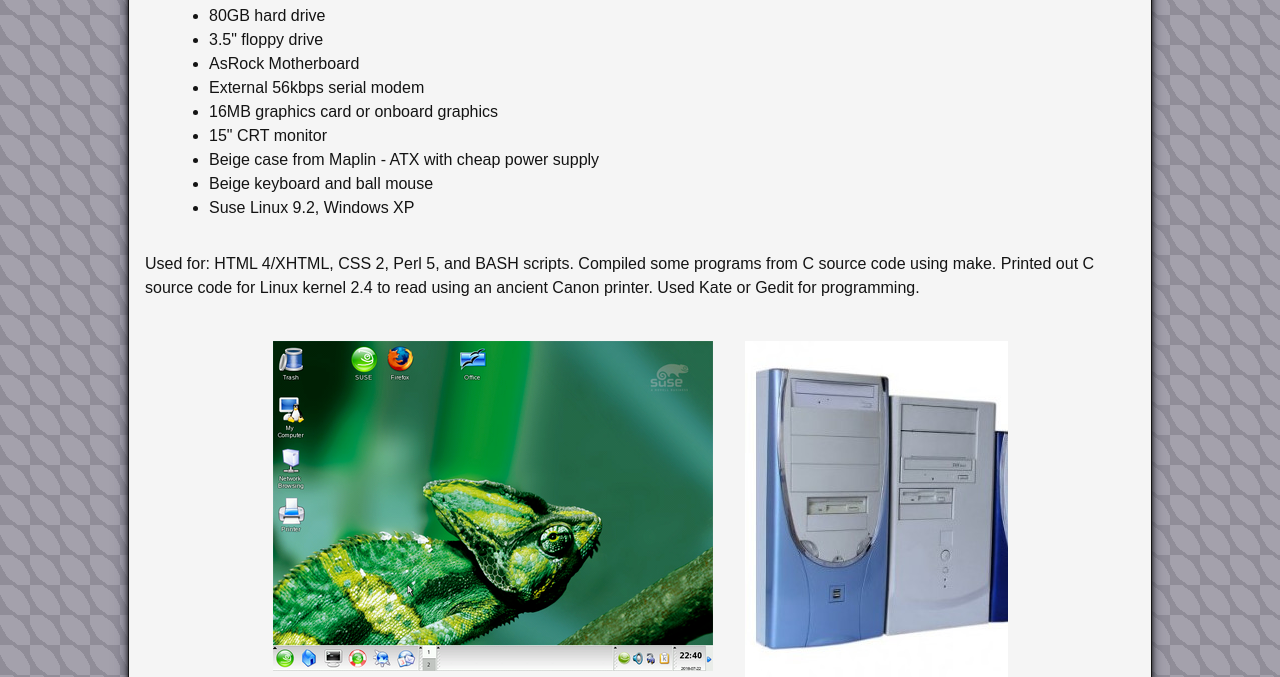
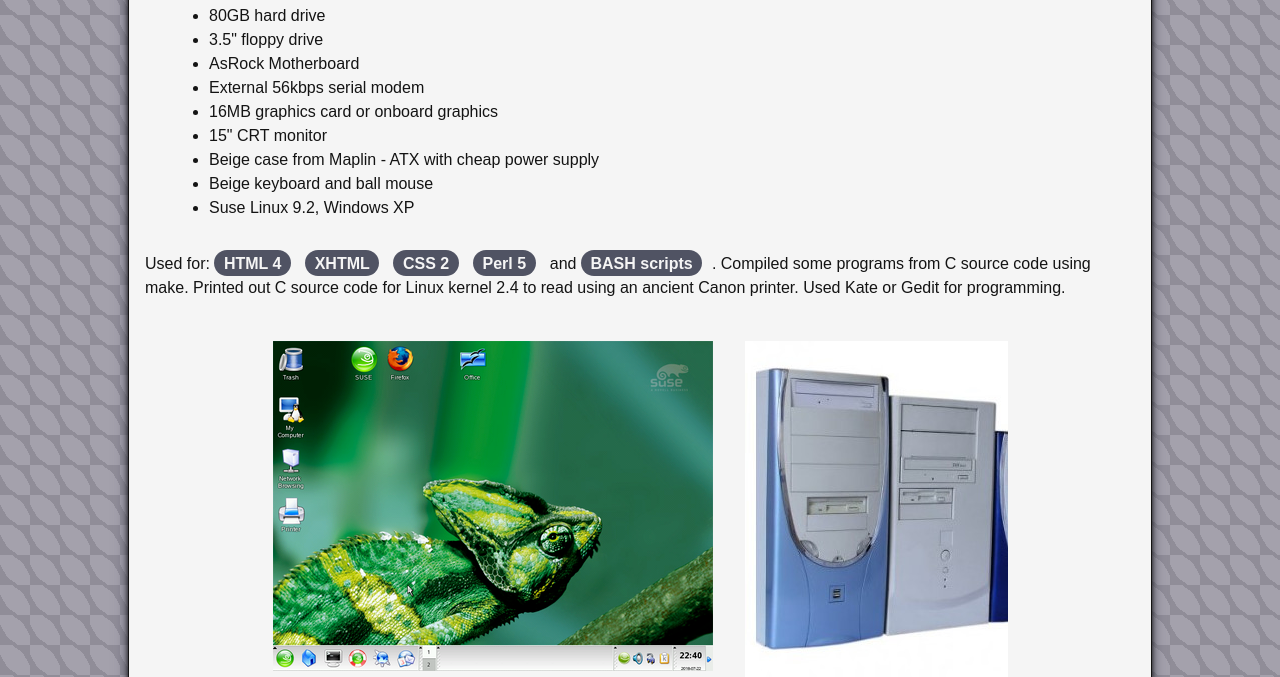
Before and after one commit to hwindle/portfolio, a PHP site: page /WIP_PC_building/past.html in a window 1280 px wide. Shown: the part 495-1172 px from the top of the page. Run offline with PHP 8.4, Linux system fonts and the light colour scheme.

Commit message:
Added span class to skills, programming languages

```diff
--- a/WIP_PC_building/css/styles.css
+++ b/WIP_PC_building/css/styles.css
@@ -218,6 +218,18 @@ nav.tutorial ul li a:hover {
 section {
   scroll-behavior: smooth;
 }
+
+/*** skills highlight - pills ***/
+span.skill {
+  background-color: #505363;
+  color: whitesmoke;
+  padding: 0.3rem 0.6rem;
+  margin-right: 0.6rem;
+  margin-bottom: 0.3rem;
+  border-radius: 15px;
+  font-size: 1rem;
+  font-weight: bold;
+}
 .img-container {
   margin: 1.6rem 0;
   display: flex;
--- a/WIP_PC_building/index.html
+++ b/WIP_PC_building/index.html
@@ -202,12 +202,12 @@
         <section id="other">
             <h3>Other PC Building Tutorials</h3>
             <p>Here are some of my favourite Youtube tutorials on PC building: </p>
-            <ol class="videos-list">
+            <ul class="videos-list list">
                 <li><a href="https://www.youtube.com/watch?v=v7MYOpFONCU" target="blank">Building an Intel PC</a></li>
                 <li><a href="https://www.youtube.com/watch?v=6aB4nun0-y0" target="blank">Another Intel PC build</a></li>
                 <li><a href="https://www.youtube.com/watch?v=j5izrEsNBNY" target="blank">AMD PC build from 2020</a></li>
                 <li><a href="https://www.youtube.com/watch?v=RYYoCXh2gtw" target="blank">BIOS setup and Windows installation</a></li>
-            </ol>
+            </ul>
         </section>
         <section id="os">
             <h3>Operating System</h3>
--- a/WIP_PC_building/past.html
+++ b/WIP_PC_building/past.html
@@ -47,7 +47,7 @@
                     <li>Suse Linux 9.2, Windows XP</li>
                 </ul>
             </article>
-            <p>Used for: HTML 4/XHTML, CSS 2, Perl 5, and BASH scripts. Compiled some programs from C source code using make. Printed out C source code for Linux kernel 2.4 to read using an ancient Canon printer. Used Kate or Gedit for programming.</p>
+            <p>Used for: <span class="skill">HTML 4</span> <span class="skill">XHTML</span> <span class="skill">CSS 2</span> <span class="skill">Perl 5</span> and <span class="skill">BASH scripts</span>. Compiled some programs from C source code using make. Printed out C source code for Linux kernel 2.4 to read using an ancient Canon printer. Used Kate or Gedit for programming.</p>
             <div class="img-container" id="six-imgs">
                 <figure>
                     <img src="pics/2003/img_01.png" alt="SuSe 9.2 desktop">
@@ -115,7 +115,7 @@
                     <li>Got broadband that would work with Linux</li>
                 </ul>
             </article>
-            <p>Used for: XHTML/HTML 5, CSS 3, PHP 4/5, MySQL, BASH and C programming. Windows 7 was used for playing games.</p>
+            <p>Used for: <span class="skill">XHTML</span> <span class="skill">HTML 5</span> <span class="skill">CSS 3</span> <span class="skill">PHP 5</span> <span class="skill">MySQL</span> <span class="skill">BASH</span> and <span class="skill">C programming</span>. Windows 7 was used for playing games.</p>
             <div class="img-container">
                 <figure>
                     <img src="pics/2006/img_01.png" alt="SuSe 10.3 desktop">
@@ -151,7 +151,7 @@
                     <li>Used Windows 7 on a laptop</li>
                 </ul>
             </article>
-            <p>Used for: HTML 5, SCSS, CSS 3, PHP 7, MariaDB, Postgresql, BASH, Python 2/3, C++ programming with QT 4/5 and JavaScript/JQuery programming. Used many distros on this machine including Gentoo and Arch, settled with OpenSuse or Linux Mint. I used Kate/Vim and BASH scripts/Git as programming tools.</p>
+            <p>Used for: <span class="skill">HTML 5</span> <span class="skill">SCSS</span> <span class="skill">CSS 3</span> <span class="skill">PHP 7</span> <span class="skill">MariaDB</span> <span class="skill">Postgresql</span> <span class="skill">BASH</span> <span class="skill">Python 2/3</span> <span class="skill">C++ programming with QT 4</span> and <span class="skill">JavaScript/JQuery</span> programming. Used many distros on this machine including Gentoo and Arch, settled with OpenSuse or <span class="skill">Linux</span> Mint. I used Kate/Vim and BASH scripts/Git as programming tools.</p>
             <div class="img-container">
                 <figure>
                     <img src="pics/2012/img_01.png" alt="SuSe 11.4 desktop">
@@ -204,7 +204,20 @@
                     <li>MSI ATX mesh case with window, 2 fans</li>
                 </ul>
             </article>
-            <p>My current PC, used for: HTML 5, SCSS 3, JavaScript/Node.js, online learning on Coursera, MariaDB, Postgresql, Docker, BASH, Python 3, Java, PHP 7/8, AWS and JavaScript libraries like React. I also edit photos in Krita and use Inkscape on this machine. I use VSCode, Vim and Atom as editors and Git for version control. Instead of BASH scripts for tidying up CSS I use Grunt.
+            <p>My current PC, used for:
+                <span class="skill">HTML 5</span>
+                <span class="skill">SCSS 3</span>
+                <span class="skill">JavaScript/Node.js</span>
+                <span class="skill">MariaDB</span>
+                <span class="skill">Postgresql</span>
+                <span class="skill">Docker</span>
+                <span class="skill">BASH</span>
+                <span class="skill">Python 3</span>
+                <span class="skill">Java</span>
+                <span class="skill">PHP 7/8</span>
+                <span class="skill">AWS</span>
+                <span class="skill">React</span>
+                and online learning on Coursera. I also edit photos in Krita and use Inkscape on this machine. I use VSCode, Vim and Atom as editors and Git for version control. Instead of BASH scripts for tidying up CSS I use Grunt.
             </p>
             <div class="img-container">
                 <figure>
```
Also changed, not shown: WIP_PC_building/scss/02_main.scss (+12 -0 lines).
